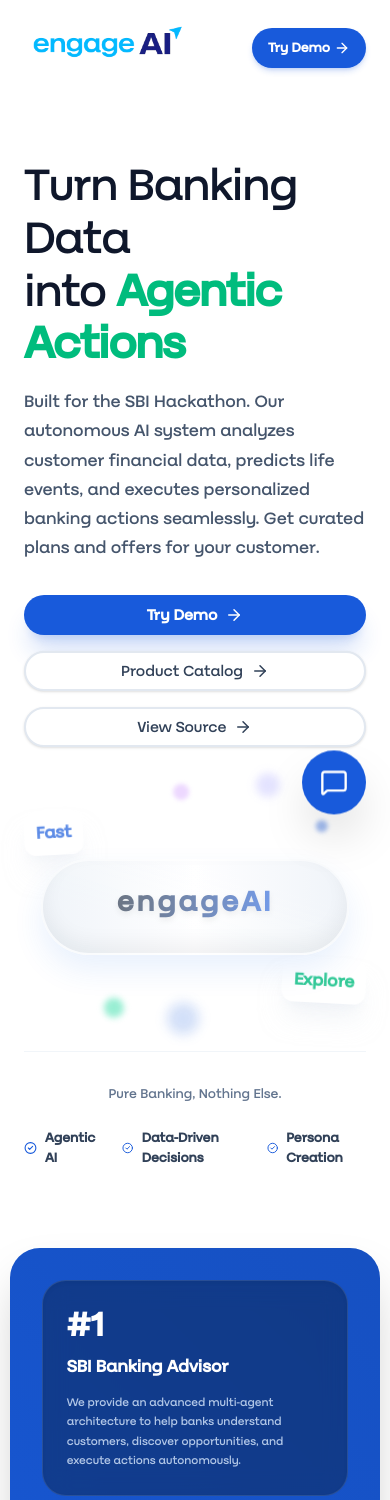
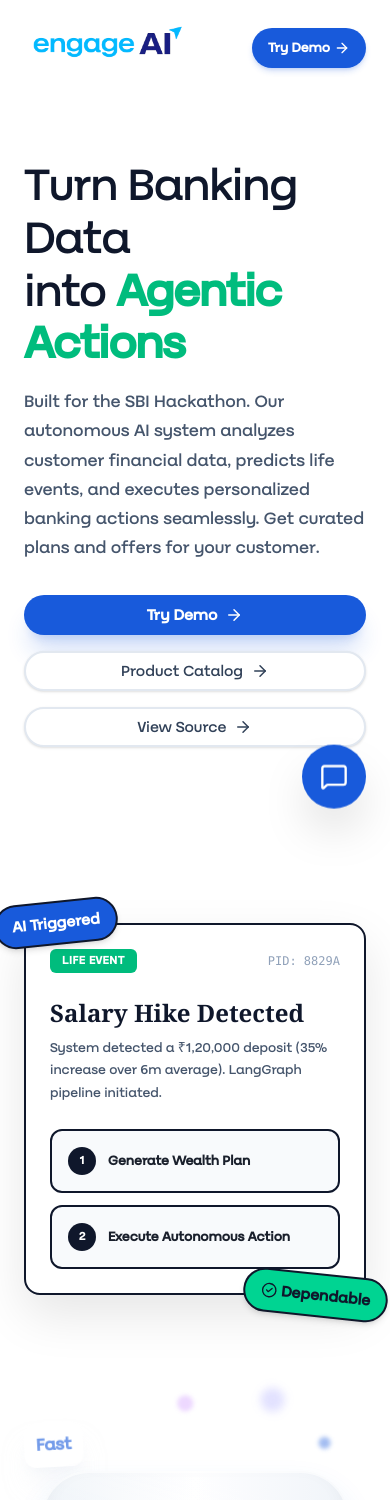
Before and after one commit to aaravgupta0202/engageAI, a React (Vite) app in the folder frontend/: page / in a window 390 px wide. Shown: the top 1500 px of the page. Built offline with nearby package versions, Linux system fonts and the light colour scheme.

Commit message:
Fix UI: Make floating agent dashboard mockup visible and responsive on mobile screens

```diff
--- a/frontend/src/pages/Landing.tsx
+++ b/frontend/src/pages/Landing.tsx
@@ -47,8 +47,8 @@
           </div>
 
           {/* Right Column: Floating Agent Dashboard Mockup */}
-          <div className="relative hidden lg:flex items-center justify-center w-full h-[500px]">
-            <div className="w-[420px] bg-white rounded-2xl border-2 border-slate-900 p-8 shadow-[0_20px_50px_rgba(0,0,0,0.1)] hover:-translate-y-4 transition-transform duration-500 cursor-default relative">
+          <div className="relative flex mt-12 lg:mt-0 items-center justify-center w-full h-[500px]">
+            <div className="w-full max-w-[420px] bg-white rounded-2xl border-2 border-slate-900 p-6 md:p-8 shadow-[0_20px_50px_rgba(0,0,0,0.1)] hover:-translate-y-4 transition-transform duration-500 cursor-default relative">
               <div className="flex items-center justify-between mb-6">
                 <div className="text-xs font-bold text-white bg-emerald-500 px-3 py-1 rounded-md tracking-wider uppercase">Life Event</div>
                 <div className="text-slate-400 font-mono text-xs">PID: 8829A</div>
```
